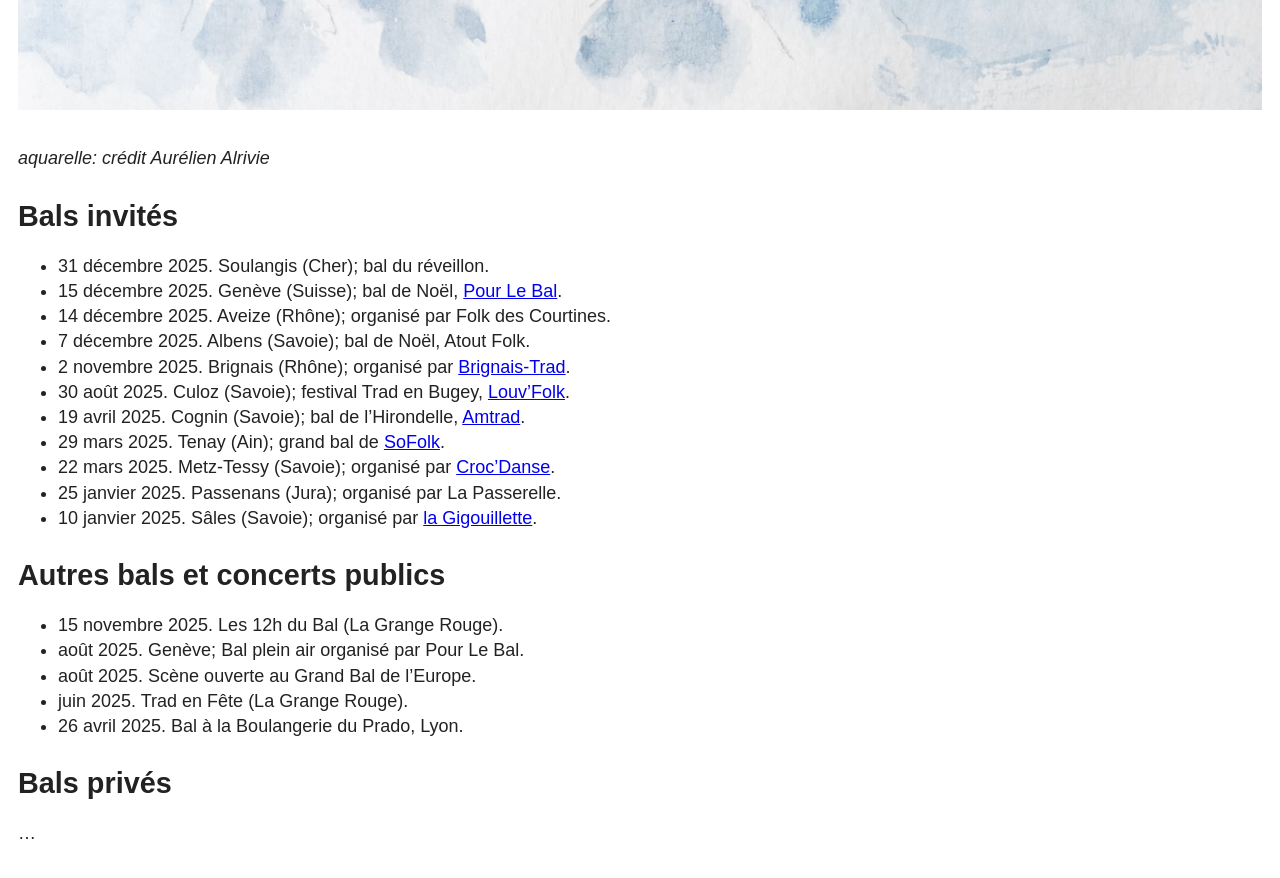
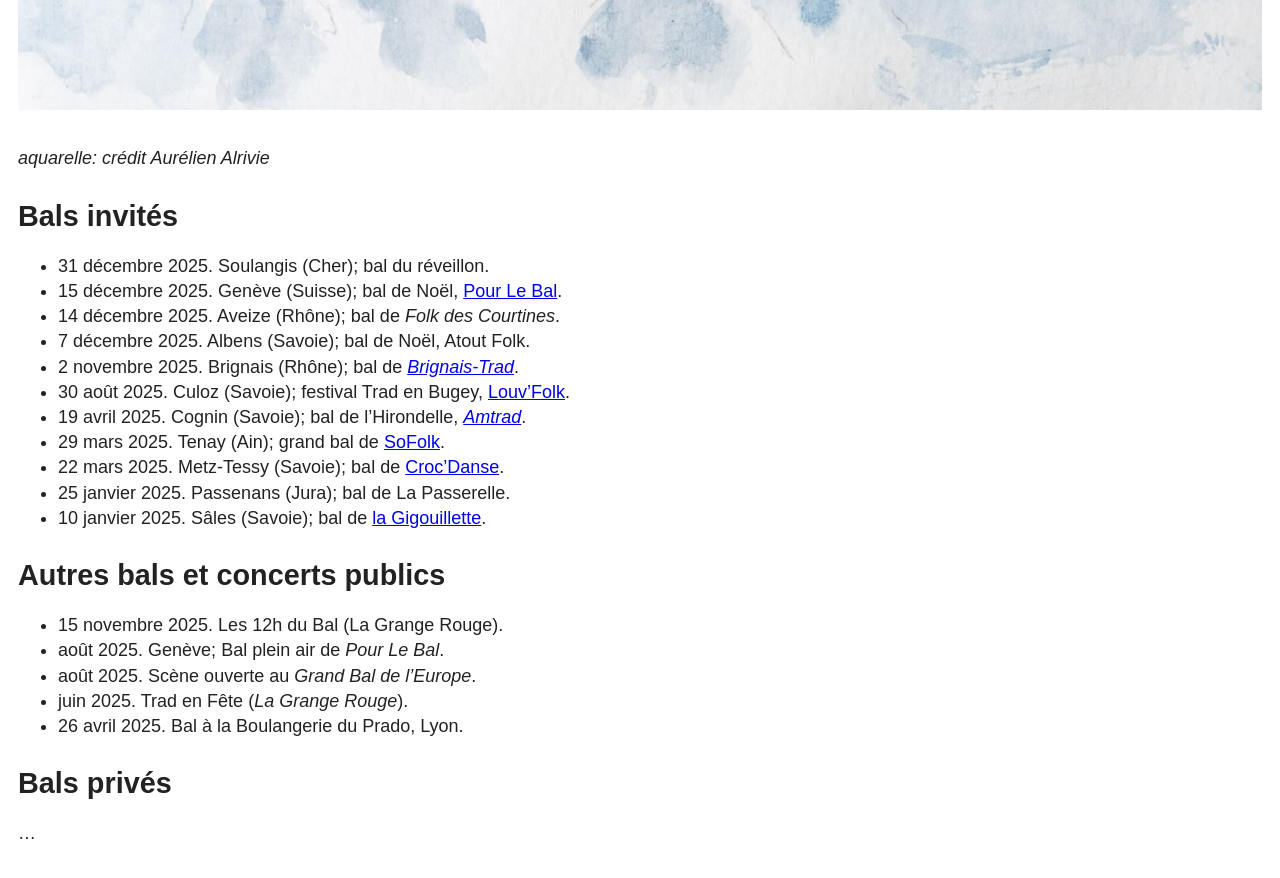
Before and after one commit to bayesiancook/les-doigts-qui-dansent-bal-folk, a Jekyll site: the page built from evenements.md, in a window 1280 px wide and 900 px high, scrolled down 735 px. Shown: the top 878 px of the window. Built offline with Jekyll 4.4.1, drawn with Linux system fonts in a browser that asks for light colours.

Commit message:
past events: streamlined and italics

```diff
--- a/evenements.md
+++ b/evenements.md
@@ -18,22 +18,22 @@ _aquarelle: crédit Aurélien Alrivie_
 
 - 31 décembre 2025. Soulangis (Cher); bal du réveillon.
 - 15 décembre 2025. Genève (Suisse); bal de Noël, <a href="https://www.pourlebal.ch/">Pour Le Bal</a>.
-- 14 décembre 2025. Aveize (Rhône); organisé par Folk des Courtines.
+- 14 décembre 2025. Aveize (Rhône); bal de _Folk des Courtines_.
 - 7 décembre 2025. Albens (Savoie); bal de Noël, Atout Folk.
-- 2 novembre 2025. Brignais (Rhône); organisé par <a href="https://www.brignais-trad.fr">Brignais-Trad</a>.
+- 2 novembre 2025. Brignais (Rhône); bal de <a href="https://www.brignais-trad.fr">_Brignais-Trad_</a>.
 - 30 août 2025. Culoz (Savoie); festival Trad en Bugey, <a href="https://www.louvfolk.com">Louv'Folk</a>.
-- 19 avril 2025. Cognin (Savoie); bal de l'Hirondelle, <a href="https://amtrad.net">Amtrad</a>.
+- 19 avril 2025. Cognin (Savoie); bal de l'Hirondelle, <a href="https://amtrad.net">_Amtrad_</a>.
 - 29 mars 2025. Tenay (Ain); grand bal de <a href="https://sofolkeux.wixsite.com/sofolk">SoFolk</a>.
-- 22 mars 2025. Metz-Tessy (Savoie); organisé par <a href="https://www.helloasso.com/associations/croc-danse">Croc'Danse</a>.
-- 25 janvier 2025. Passenans (Jura); organisé par La Passerelle.
-- 10 janvier 2025. Sâles (Savoie); organisé par <a href="https://gigouillette.org/">la Gigouillette</a>.
+- 22 mars 2025. Metz-Tessy (Savoie); bal de <a href="https://www.helloasso.com/associations/croc-danse">Croc'Danse</a>.
+- 25 janvier 2025. Passenans (Jura); bal de La Passerelle.
+- 10 janvier 2025. Sâles (Savoie); bal de <a href="https://gigouillette.org/">la Gigouillette</a>.
 
 ## Autres bals et concerts publics
 
 - 15 novembre 2025. Les 12h du Bal (La Grange Rouge).
-- août 2025. Genève; Bal plein air organisé par Pour Le Bal.
-- août 2025. Scène ouverte au Grand Bal de l'Europe.
-- juin 2025. Trad en Fête (La Grange Rouge).
+- août 2025. Genève; Bal plein air de _Pour Le Bal_.
+- août 2025. Scène ouverte au _Grand Bal de l'Europe_.
+- juin 2025. Trad en Fête (_La Grange Rouge_).
 - 26 avril 2025. Bal à la Boulangerie du Prado, Lyon.
 
 ## Bals privés
```
